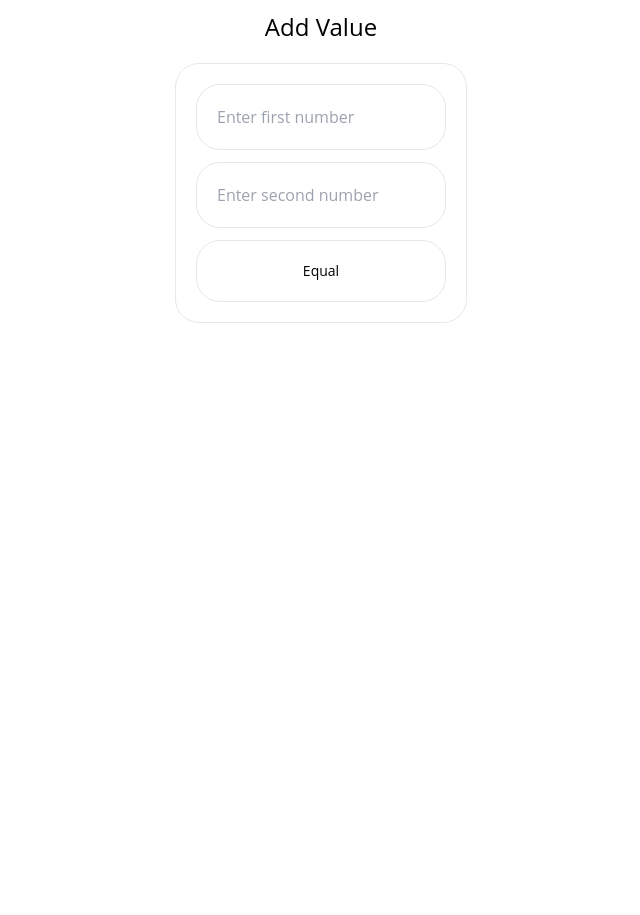
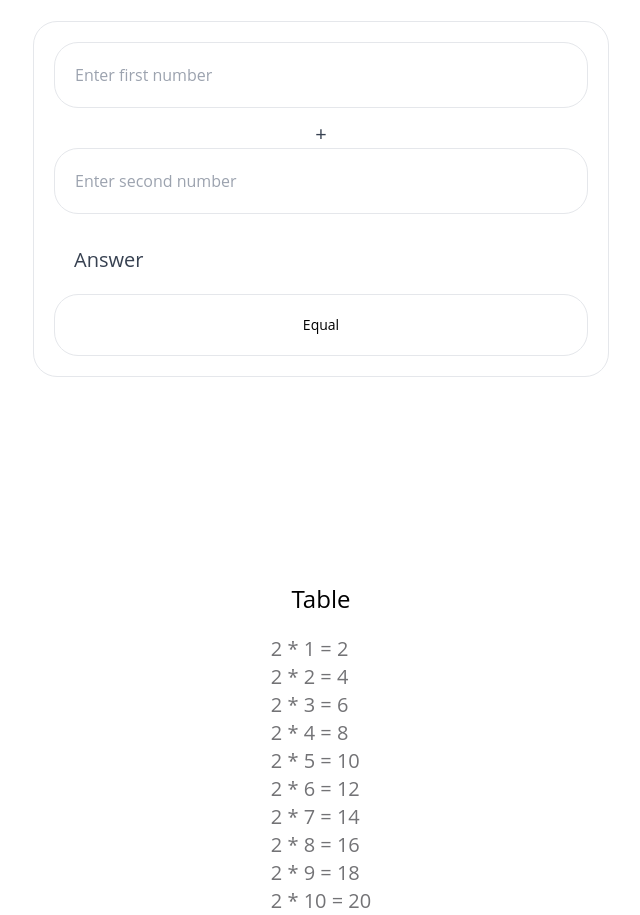
Before and after one commit to mohitgoyat525/react-third-test, a React (Create React App) app: page / in a window 1280 px wide. Shown: the part 1860-2775 px from the top of the page, without its empty margins (319-959 px from the left). Before the commit the page ends 2417 px from the top, so only its background shows below. Built offline with nearby package versions, Linux system fonts and the light colour scheme.

Commit message:
add-table

```diff
--- a/src/App.js
+++ b/src/App.js
@@ -3,12 +3,14 @@ import './App.css';
 import Form from './components/Form';
 import StarPattern from './components/Stars';
 import AddValue from './components/AddValue';
+import Table from './components/Table';
 function App() {
   return (
     <div >
       <Form />
       <StarPattern />
-      <AddValue/>
+      <AddValue />
+      <Table/>
   </div>
   );
 }
--- a/src/components/AddValue.jsx
+++ b/src/components/AddValue.jsx
@@ -17,28 +17,17 @@ const AddValue = () => {
     return (
         <div className='flex items-center justify-center h-screen flex-col'>
             <h2 className='text-center font-medium text-2xl text-neutral py-5'>Add Value</h2>
-            <form className='border border-solid rounded-3xl border-neutral p-5 flex flex-col' onSubmit={submitHandler}>
-                <input
-                    type="number"
-                    value={num1}
-                    onChange={(e) => setNum1(e.target.value)}
-                    className='border border-solid rounded-3xl border-neutral p-5 mb-3'
-                    placeholder="Enter first number"
+            <form className='border border-solid rounded-3xl border-neutral p-5 flex flex-col w-full max-w-[576px]' onSubmit={submitHandler}>
+                <input type="number" value={num1} onChange={(e) => setNum1(e.target.value)} className='outline-none border border-solid rounded-3xl border-neutral p-5 mb-3' placeholder="Enter first number"
                 />
-                <input
-                    type="number"
-                    value={num2}
-                    onChange={(e) => setNum2(e.target.value)}
-                    className='border border-solid rounded-3xl border-neutral p-5 mb-3'
-                    placeholder="Enter second number"
+                <p className='text-xl font-normal text-gray-700 text-center'>+</p>
+                <input type="number" value={num2} onChange={(e) => setNum2(e.target.value)} className='outline-none border border-solid rounded-3xl border-neutral p-5 mb-3' placeholder="Enter second number"
                 />
-                {answer !== null && (
-                    <p className='text-xl font-normal text-gray-700'>
+                    <p className='text-xl font-normal text-gray-700 my-5 ps-5'>
                         Answer {answer}
                     </p>
-                )}
                 <button
-                    type="submit"
+
                     className='border border-solid rounded-3xl border-neutral p-5 text-sm font-medium text-neutral'
                 >
                     Equal
--- a/src/components/Form.jsx
+++ b/src/components/Form.jsx
@@ -136,7 +136,7 @@ const Form = () => {
             value={formData.details}
             onChange={handleChange}
             placeholder="Details zur Veranstaltung"
-            className="flex h-[132px] items-center my-5 outline-none w-full placeholder:text-neutural placeholder:text-sm placeholder:text-bold placeholder:leading-[21px] bg-white rounded-[30px] p-4 text-sm font-bold text-neutural leading-[21px]"
+            className="placeholder:py-[35px] h-[132px] my-5 outline-none w-full placeholder:text-neutural placeholder:text-sm placeholder:text-bold placeholder:leading-[21px] bg-white rounded-[30px] p-4 text-sm font-bold text-neutural leading-[21px]"
           ></textarea>
           <button type="submit" className=" hover:scale-105 transition-all ease-linear duration-200 resize-none w-full max-w-[361px] mx-auto border border-solid rounded-[30px] text-white text-base font-bold leading-6 form-btn py-4 flex items-center justify-center">
             Event einsenden
--- a/src/components/Stars.jsx
+++ b/src/components/Stars.jsx
@@ -17,7 +17,7 @@ const StarPattern = () => {
     const pattern = createPattern();
     return (
         <div className='flex items-center justify-center flex-col h-screen'>
-            <h2 className='text-center font-medium text-2xl text-neutural py-5'>Star Pattern</h2>
+            <h2 className='text-center font-medium text-2xl py-5'>Star Pattern</h2>
             <p>
                 {pattern.map((row, i) => (
                     <div key={i}>{row.join(' ')}</div>
--- /dev/null
+++ b/src/components/Table.jsx
@@ -0,0 +1,23 @@
+import React from 'react'
+
+const Table = () => {
+    const TABLE = []
+    for (let i = 1; i <= 10; i++) {
+        TABLE.push(
+            <p key={i}>
+                2 * {i} = {2 * i}
+            </p>
+        )
+    }
+
+    return (
+        <>
+            <div className='flex items-center justify-center flex-col'>
+                <h2 className='text-center text-2xl font-medium text-neutral py-5'>Table</h2>
+                <p className='text-xl font-normal text-neutural '>{TABLE}</p>
+            </div>
+        </>
+    )
+}
+
+export default Table
```
